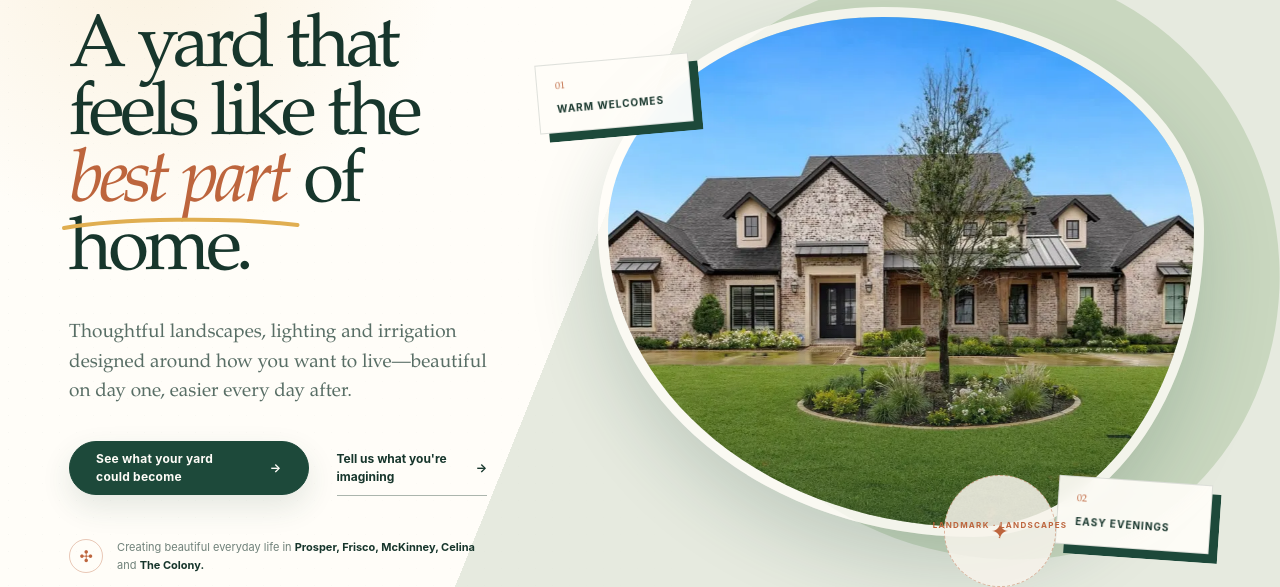
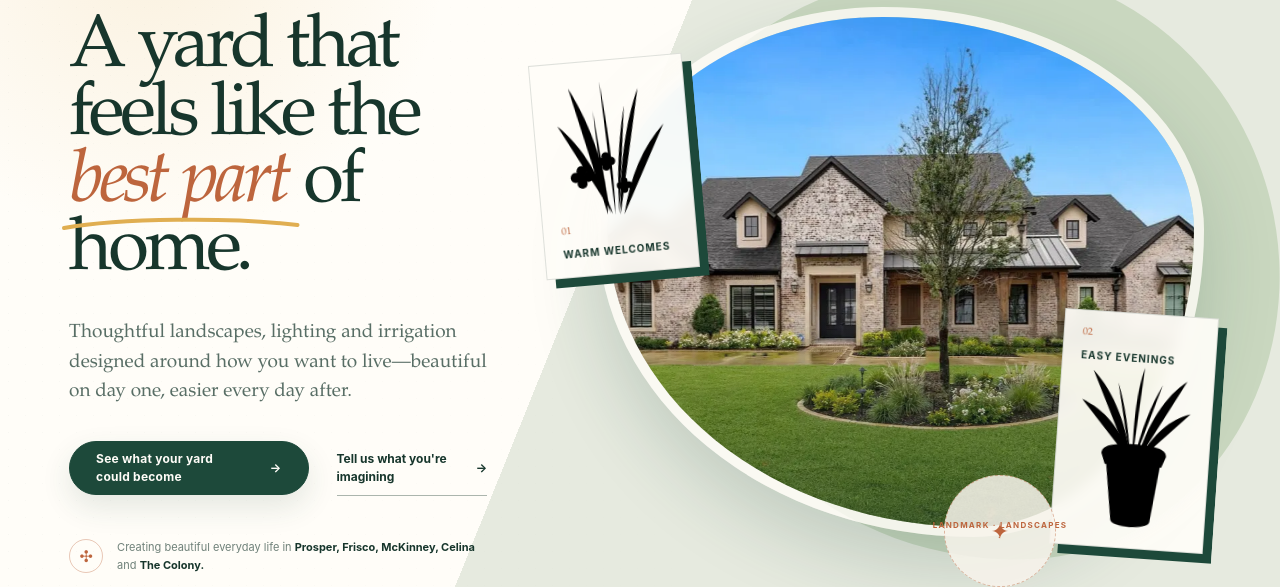
Before and after one commit to LordLingo/landmark, a Next.js app: page / in a window 1280 px wide. Shown: the part 171-758 px from the top of the page. Built offline with nearby package versions, Linux system fonts and the light colour scheme; no server answers.

Commit message:
Replace hero notes with landscape callouts

```diff
--- a/app/page.tsx
+++ b/app/page.tsx
@@ -198,12 +198,78 @@ export default function Home() {
             />
           </figure>
           <div className="little-note note-one">
-            <span>01</span>
-            <strong>Warm welcomes</strong>
+            <svg
+              className="callout-accent callout-flowers"
+              viewBox="0 0 92 116"
+              aria-hidden="true"
+            >
+              <g className="accent-grass">
+                <path d="M38 110C40 77 32 41 15 8" />
+                <path d="M44 111C46 72 43 35 40 4" />
+                <path d="M48 111C50 75 58 38 70 12" />
+                <path d="M42 110C34 80 23 55 4 37" />
+                <path d="M51 111C58 82 70 59 88 42" />
+                <path d="M47 110C48 75 52 49 58 25" />
+                <path d="M40 110C35 82 34 60 33 27" />
+              </g>
+              <g className="accent-flowers">
+                <g transform="translate(20 79)">
+                  <circle cx="0" cy="-5" r="4" />
+                  <circle cx="5" cy="0" r="4" />
+                  <circle cx="0" cy="5" r="4" />
+                  <circle cx="-5" cy="0" r="4" />
+                  <circle className="flower-center" r="2.5" />
+                </g>
+                <g transform="translate(40 68) scale(.82)">
+                  <circle cx="0" cy="-5" r="4" />
+                  <circle cx="5" cy="0" r="4" />
+                  <circle cx="0" cy="5" r="4" />
+                  <circle cx="-5" cy="0" r="4" />
+                  <circle className="flower-center" r="2.5" />
+                </g>
+                <g transform="translate(53 88) scale(.68)">
+                  <circle cx="0" cy="-5" r="4" />
+                  <circle cx="5" cy="0" r="4" />
+                  <circle cx="0" cy="5" r="4" />
+                  <circle cx="-5" cy="0" r="4" />
+                  <circle className="flower-center" r="2.5" />
+                </g>
+              </g>
+            </svg>
+            <div className="callout-stone">
+              <span>01</span>
+              <strong>Warm welcomes</strong>
+            </div>
           </div>
           <div className="little-note note-two">
-            <span>02</span>
-            <strong>Easy evenings</strong>
+            <div className="callout-stone">
+              <span>02</span>
+              <strong>Easy evenings</strong>
+            </div>
+            <svg
+              className="callout-accent callout-planter"
+              viewBox="0 0 86 124"
+              aria-hidden="true"
+            >
+              <g className="accent-grass">
+                <path d="M42 72C38 46 27 21 10 5" />
+                <path d="M43 72C42 42 43 18 48 1" />
+                <path d="M46 72C52 42 65 20 80 9" />
+                <path d="M43 72C33 46 20 34 3 27" />
+                <path d="M46 72C58 48 69 38 84 33" />
+                <path d="M44 72C48 47 54 29 62 13" />
+                <path d="M42 72C39 47 35 29 29 13" />
+              </g>
+              <path
+                className="planter-rim"
+                d="M20 66C20 61 26 58 44 58C62 58 68 61 68 66L65 74H23Z"
+              />
+              <path
+                className="planter-pot"
+                d="M24 73H64L59 115C58 121 31 121 30 115Z"
+              />
+              <path className="planter-highlight" d="M32 78L35 111" />
+            </svg>
           </div>
           <div className="sun-stamp" aria-hidden="true">
             <span>Landmark · Landscapes ·</span>
```
